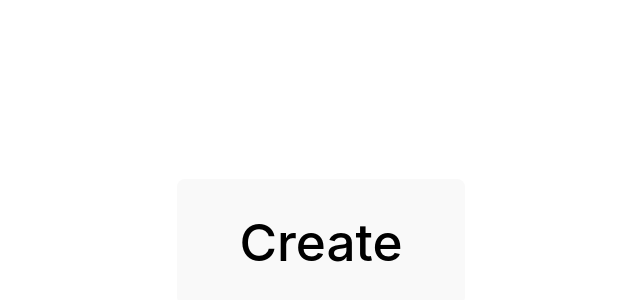
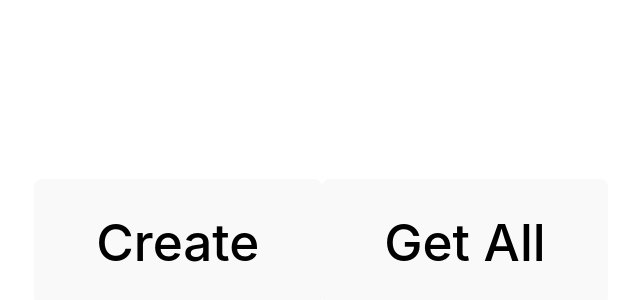
Before and after one commit to sudeera-madushan/internship-sentura-test, a React (Vite) app: page / in a window 1280 px wide. Shown: the part 158-458 px from the top of the page, without its empty margins (319-959 px from the left). Built offline with nearby package versions, Linux system fonts and the light colour scheme.

Commit message:
get all users success

```diff
--- a/src/view/createUser.tsx
+++ b/src/view/createUser.tsx
@@ -9,9 +9,9 @@ const CreateUser = ():JSX.Element => {
     const API_URL = 'https://8ea71269743349ec9437d28d1cd0278f.weavy.io';
     const API_KEY = 'wys_adTKKp1VrXPVQGp1x5rgd16Rgw9f7A3e3HKF';
     const userData = {
-        uid: 'user-1',
-        name: 'John Doe',
-        directory: 'acme'
+        uid: 'user-3',
+        name: 'Sudeera',
+        directory: 'test'
     };
 
     const axiosConfig = {
@@ -33,10 +33,20 @@ const CreateUser = ():JSX.Element => {
                 console.error('Error:', error);
             });
     }
+    const getAllUser= () => {
+        axios.get(API_URL+"/api/users", axiosConfig)
+            .then(response => {
+                console.log('Success:', response.data);
+            })
+            .catch(error => {
+                console.error('Error:', error);
+            });
+    }
 
     return (
         <h1>
             <button onClick={createUser}>Create</button>
+            <button onClick={getAllUser}>Get All</button>
         </h1>
     )
 }
```
